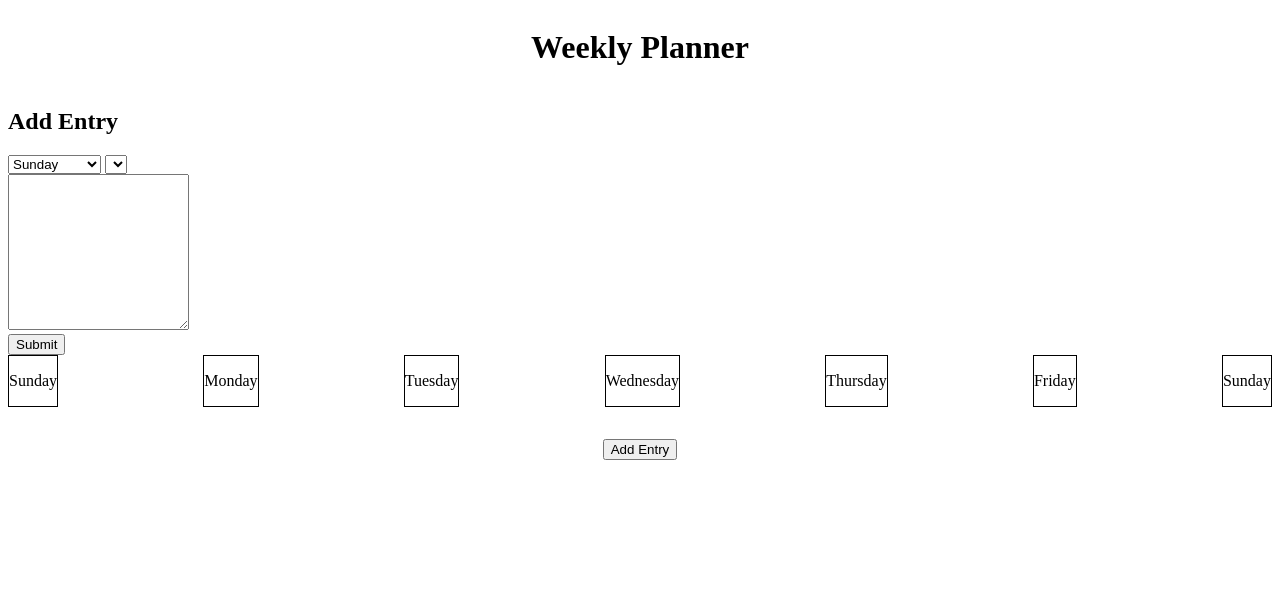
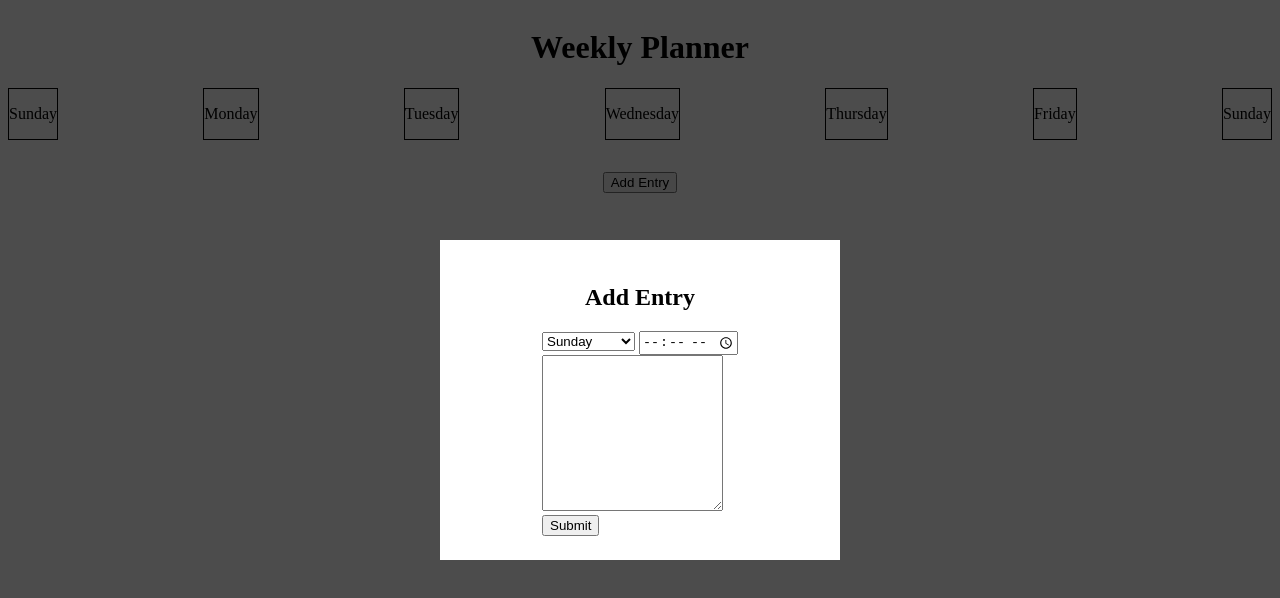
Before and after one commit to krog-kristian/week-planner, a website: page index.html in a window 1280 px wide. Drawn offline with Linux system fonts and the light colour scheme.

Commit message:
edited modal

```diff
--- a/index.html
+++ b/index.html
@@ -11,7 +11,8 @@
     <header>
       <h1>Weekly Planner</h1>
     </header>
-    <div>
+    <div class="modal">
+      <div class="pop-up">
         <h2> Add Entry</h2>
         <form action="">
           <div>
@@ -24,11 +25,12 @@
               <option value="friday">Friday</option>
               <option value="saturday">saturday</option>
             </select>
-          <select name="time" id="time"></select>
+            <input type="time" id="time" min="08:00" max="20:00">
           </div>
           <textarea name="description" id="description" rows="10"></textarea>
           <div><button type="submit">Submit</button></div>
         </form>
+      </div>
     </div>
     <section>
       <div class="row space-between">
--- a/styles.css
+++ b/styles.css
@@ -28,3 +28,25 @@ section {
   justify-content: center;
   margin: 2rem 0;
 }
+
+.modal {
+  position: fixed;
+  background-color: rgb(0 0 0 / 70%);
+  top: 0;
+  bottom: 0;
+  left: 0;
+  right: 0;
+  display: flex;
+  align-items: center;
+  justify-content: center;
+}
+
+.pop-up {
+  width: 25rem;
+  background-color: white;
+  height: 20rem;
+  display: flex;
+  flex-direction: column;
+  align-items: center;
+  justify-content: center;
+}
```
Lines whose indentation alone changed are shown as unchanged.
